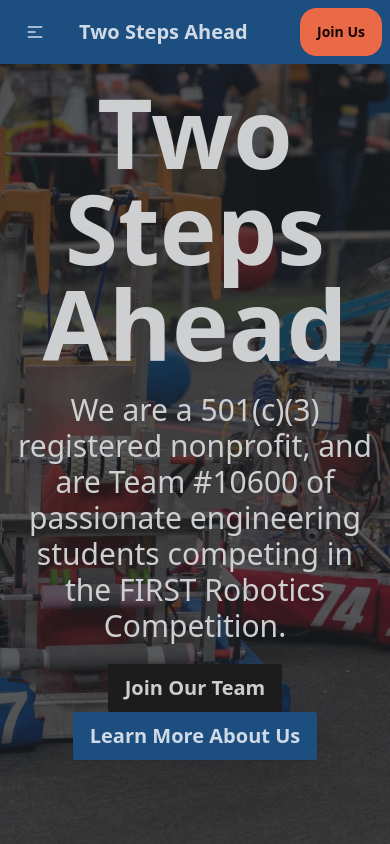
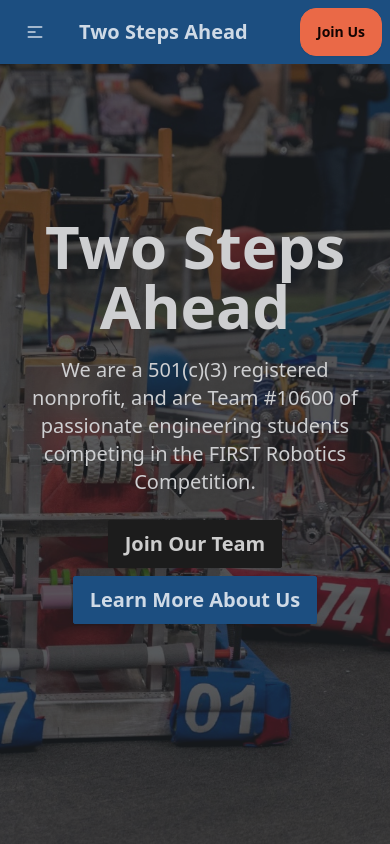
Before and after one commit to atomtables/TwoStepsAheadRobotics, a SvelteKit app: page / in a window 390 px wide. Shown: the top 844 px of the page. Built offline with nearby package versions, Linux system fonts and the light colour scheme.

Commit message:
syntactical fixes to the website

```diff
--- a/src/routes/+page.svelte
+++ b/src/routes/+page.svelte
@@ -114,15 +114,15 @@
     <div class="hero-overlay bg-opacity-60"></div>
     <div class="hero-content text-neutral-content text-center">
         <div class="max-w-3xl">
-            <h1 class="mb-5 text-8xl font-bold">Two Steps Ahead</h1>
-            <p class="mb-5 text-3xl">
+            <h1 class="mb-5 text-6xl md:text-8xl font-bold">Two Steps Ahead</h1>
+            <p class="mb-5 text-xl sm:text-3xl">
                 We are a 501(c)(3) registered nonprofit, and are Team #10600 of passionate engineering students
                 competing in the FIRST Robotics Competition.
             </p>
-            <button class="btn text-xl"><a
+            <button class="btn text-xl my-1"><a
                     href="https://docs.google.com/forms/d/e/1FAIpQLSecIavfHjLfzPW8LwJ7kLwPxfqToHNaHzr6P0ak8c20i7ky3Q/viewform">Join
                 Our Team</a></button>
-            <button class="btn btn-primary text-xl"><a href="#aboutus">Learn More About Us</a></button>
+            <button class="btn btn-primary text-xl my-1"><a href="#aboutus">Learn More About Us</a></button>
         </div>
     </div>
 </div>
@@ -196,21 +196,21 @@
                 <h2 class="card-title text-5xl xl:text-6xl mb-2">Our Sponsors</h2>
                 <div class="lg:text-lg xl:text-xl 2xl:text-2xl">
                     <div class="flex flex-col md:flex-row w-full">
-                        <div class="md:w-1/3 m-2 p-5 bg-base-300 rounded-2xl flex flex-col">
+                        <div class="md:w-1/3 m-2 p-5 bg-base-300 rounded-2xl flex flex-col justify-center">
                             <img src="./nasa.WEBP" alt="NASA" class="object-contain">
-                            <div class="badge badge-secondary text-white gap-3 rounded-full p-2 my-2 w-full text-xl font-bold">
+                            <div class="bg-secondary text-white text-center gap-3 rounded-full p-2 my-2 w-full text-xl font-bold">
                                 NASA: Platinum Sponsor
                             </div>
                         </div>
-                        <div class="md:w-1/3 m-2 p-5 bg-base-300 rounded-2xl flex flex-col">
+                        <div class="md:w-1/3 m-2 p-5 bg-base-300 rounded-2xl flex flex-col justify-center">
                             <img src="./argosyfoundation.PNG" alt="Argosy Foundation" class="w-full object-contain">
-                            <div class="badge badge-warning gap-3 rounded-full p-2 my-2 w-full text-xl font-bold">
+                            <div class="bg-warning text-warning-content text-center gap-3 rounded-full p-2 my-2 w-full text-xl font-bold">
                                 Argosy Foundation: Gold Sponsor
                             </div>
                         </div>
-                        <div class="md:w-1/3 m-2 p-5 bg-base-300 rounded-2xl flex flex-col">
+                        <div class="md:w-1/3 m-2 p-5 bg-base-300 rounded-2xl flex flex-col justify-center">
                             <img src="./hackclub.PNG" alt="Hack Club" class="object-contain">
-                            <div class="badge badge-primary gap-3 rounded-full p-2 my-2 w-full text-xl font-bold">
+                            <div class="bg-primary text-primary-content text-center gap-3 rounded-full p-2 my-2 w-full text-xl font-bold">
                                 Hack Club: Silver Sponsor
                             </div>
                         </div>
```
